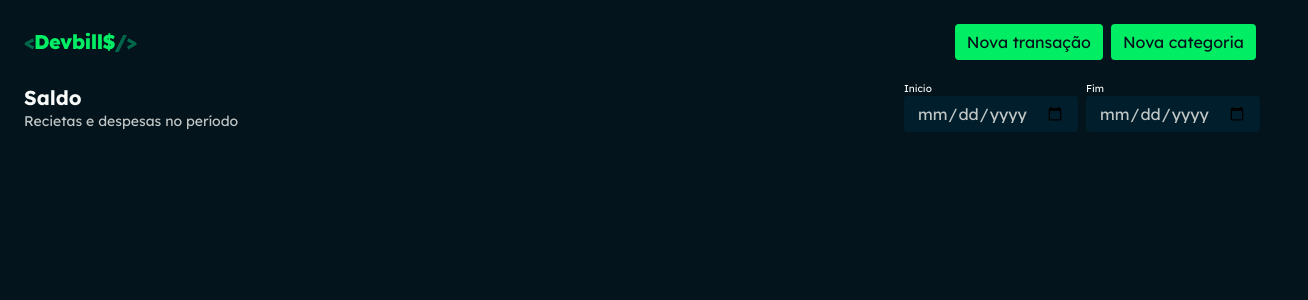
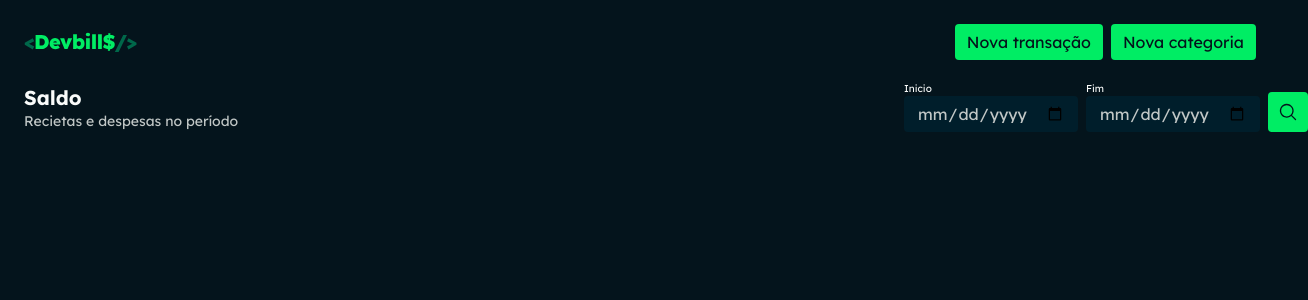
Before and after one commit to jefersongsg/devbillss-front, a React (Vite) app: page / in a window 1280 px wide. Shown: the top 300 px of the page, 1308 px wide, since content can reach past the window. Built offline with nearby package versions, Linux system fonts and the light colour scheme.

Commit message:
criando button-icon

```diff
--- a/package.json
+++ b/package.json
@@ -10,6 +10,7 @@
     "preview": "vite preview"
   },
   "dependencies": {
+    "@phosphor-icons/react": "^2.1.7",
     "react": "^19.0.0",
     "react-dom": "^19.0.0",
     "styled-components": "^6.1.17"
--- /dev/null
+++ b/src/screens/components/button-icon/index.tsx
@@ -0,0 +1,15 @@
+import { ComponentProps, forwardRef } from 'react';
+import { Container } from './styles';
+import { MagnifyingGlass } from '@phosphor-icons/react/dist/ssr';
+
+type ButtonIconProps = ComponentProps<'button'>;
+
+export const ButtonIcon = forwardRef<HTMLButtonElement, ButtonIconProps>(
+    ({ ...props }, ref) => {
+        return (
+            <Container {...props} ref={ref}>
+                <MagnifyingGlass/>
+            </Container>
+        );
+    }
+);
--- /dev/null
+++ b/src/screens/components/button-icon/styles.ts
@@ -0,0 +1,25 @@
+ import { styled} from 'styled-components';
+ import { theme } from '../../../styles/theme';
+
+ export const Container = styled.button`
+    display: flex;
+    align-items: center;
+    justify-content: center;
+    width: 2.5rem;
+    height: 2.5rem;
+    border: 0;
+    border-radius: 0.25rem;
+    background-color: ${theme.colors.primary};
+    padding: 0;
+    transition: all 100ms;
+
+    &:hover{
+        background-color: ${theme.colors.primaryDark};
+    }
+
+    svg{
+        fill: ${theme.colors.black};
+        height: 1.25rem;
+        width: 3rem;
+    }
+ `;
--- a/src/screens/components/button/index.tsx
+++ b/src/screens/components/button/index.tsx
@@ -1,18 +1,16 @@
-import { ComponentProps } from 'react';
+import { ComponentProps, forwardRef } from 'react';
 import { Container } from './styles';
 
 type ButtonProps = ComponentProps<'button'> & {
     variant?: 'default' | 'outline';
 };
 
-export function Button({
-    children,
-    variant = 'default',
-    ...props
-}: ButtonProps) {
-    return(
-        <Container{...props} $variant={variant}>
-           {children}
-        </Container>
-    )
-}
+export const Button = forwardRef<HTMLButtonElement, ButtonProps>(
+    ({ children, variant = 'default', ...props }, ref) => {
+        return (
+            <Container $variant={variant} {...props} ref={ref}>
+                {children}
+            </Container>
+        );
+    }
+);
--- a/src/screens/home/index.tsx
+++ b/src/screens/home/index.tsx
@@ -5,6 +5,7 @@ import { Logo } from '../components/logo';
 import { Button } from '../components/button';
 import { Input } from '../components/input';
 import { InputGrup } from '../components/input/styles';
+import { ButtonIcon } from '../components/button-icon';
 
 export function Home() {
   return (
@@ -23,6 +24,7 @@ export function Home() {
        <InputGrup>
         <Input variant='dark' label='Inicio' placeholder='dd/mm/aaaa' type='date' />
         <Input variant='dark' label='Fim' placeholder='dd/mm/aaaa' type='date' />
+        <ButtonIcon/>
        </InputGrup>
       </Filter>
       </Section>
```
Also changed, not shown: 1 other file (tests, documents, lock files or other folders).
